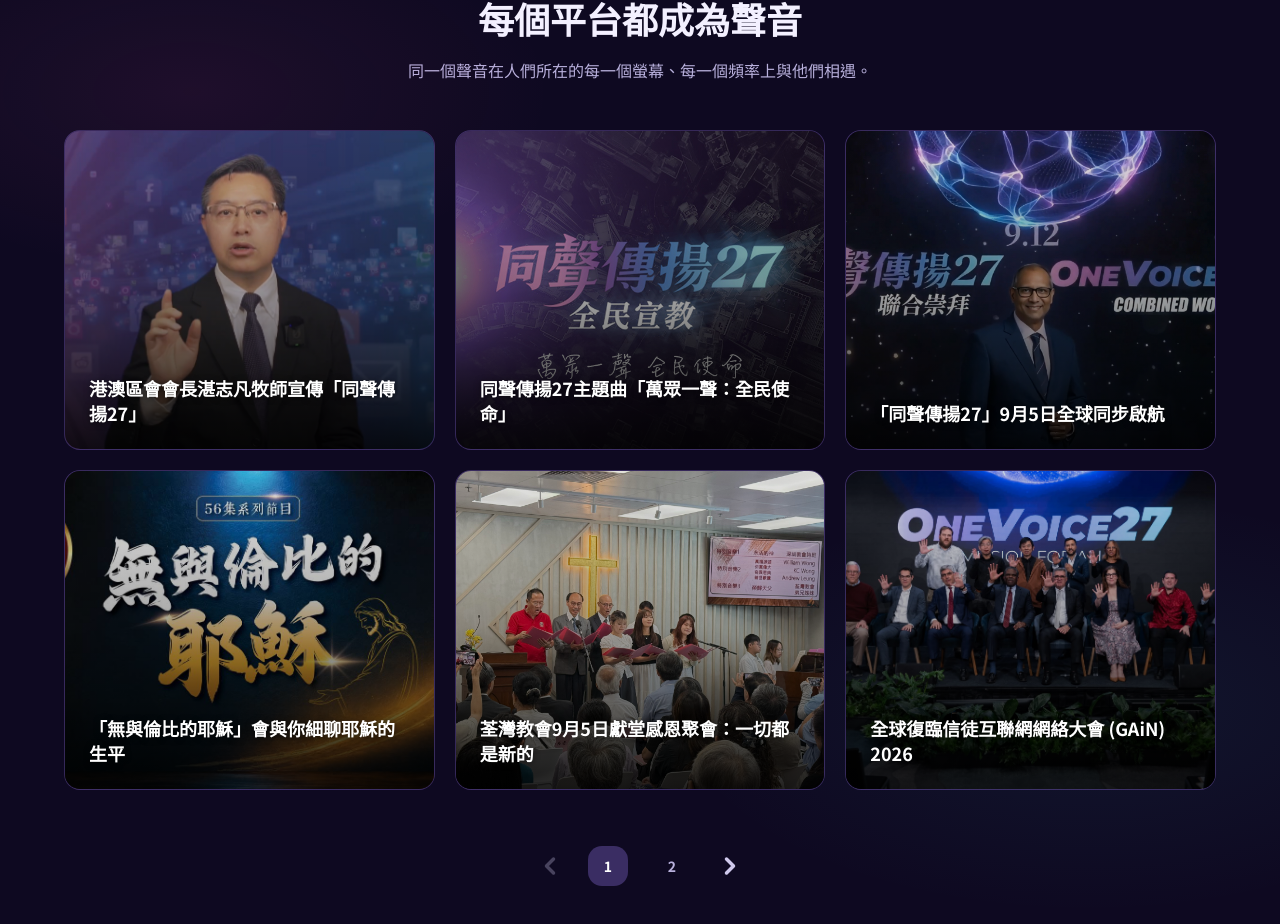
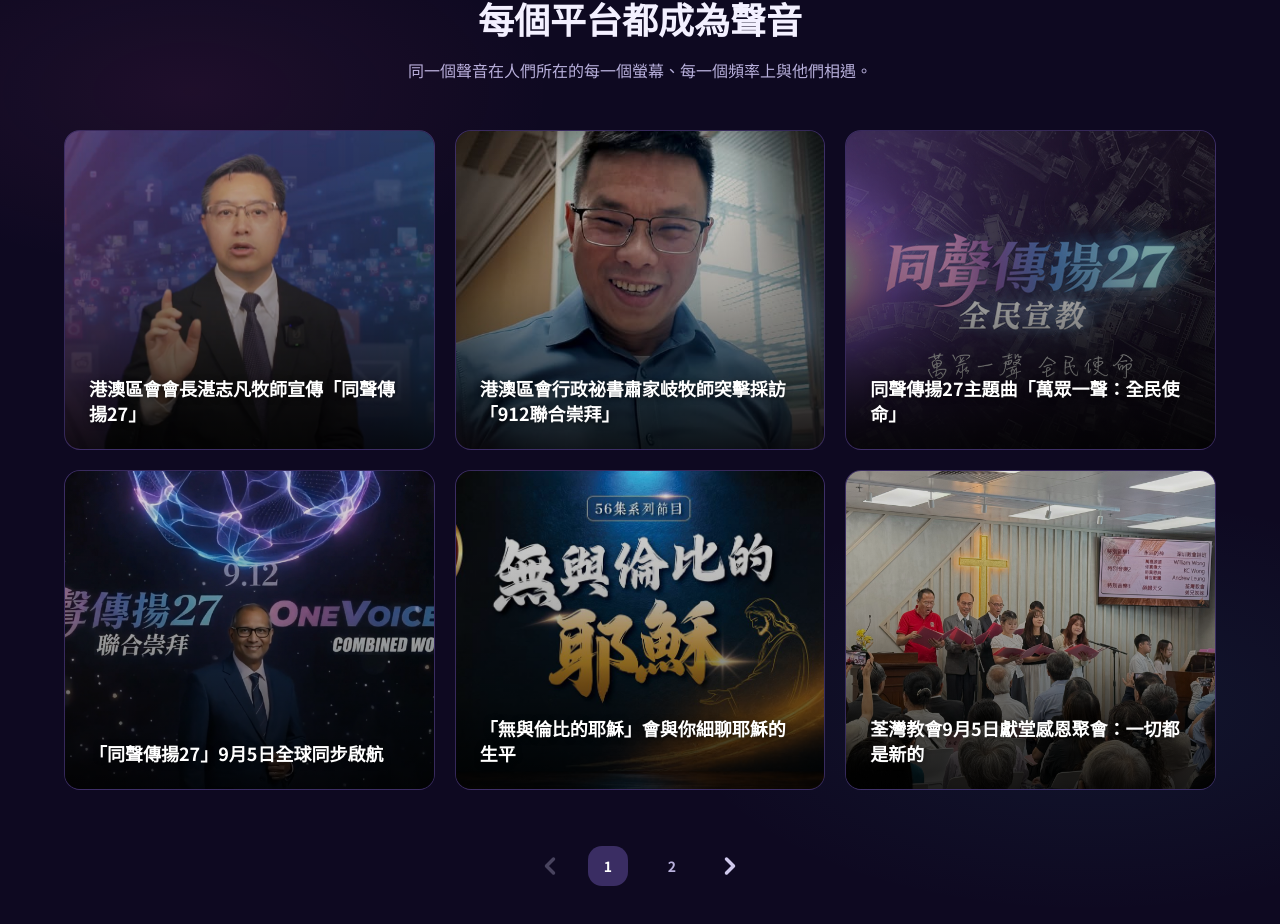
Before and after one commit to hkmc-tommykwok/OneVoice27, a React (Vite) app: page / in a window 1280 px wide. Shown: the part 4856-5780 px from the top of the page. Built offline with nearby package versions, Linux system fonts and the light colour scheme.

Commit message:
Update content.ts

```diff
--- a/src/content.ts
+++ b/src/content.ts
@@ -94,6 +94,11 @@
         image: "news-president.jpg",
       },
       {
+        title: "港澳區會行政祕書肅家岐牧師突擊採訪「912聯合崇拜」",
+        href: "https://www.facebook.com/reel/1060414273556285",
+        image: "news-912combinedworship.jpg",
+      },
+      {
         title: "同聲傳揚27主題曲「萬眾一聲：全民使命」",
         href: "https://hkmcadventist.org/%e5%90%8c%e8%81%b2%e5%82%b3%e6%8f%9a27%e4%b8%bb%e9%a1%8c%e6%9b%b2-%e3%80%8a%e8%90%ac%e7%9c%be%e4%b8%80%e8%81%b2%ef%bc%9a%e5%85%a8%e6%b0%91%e4%bd%bf%e5%91%bd%e3%80%8b/",
         image: "news-theme.jpg",
```
